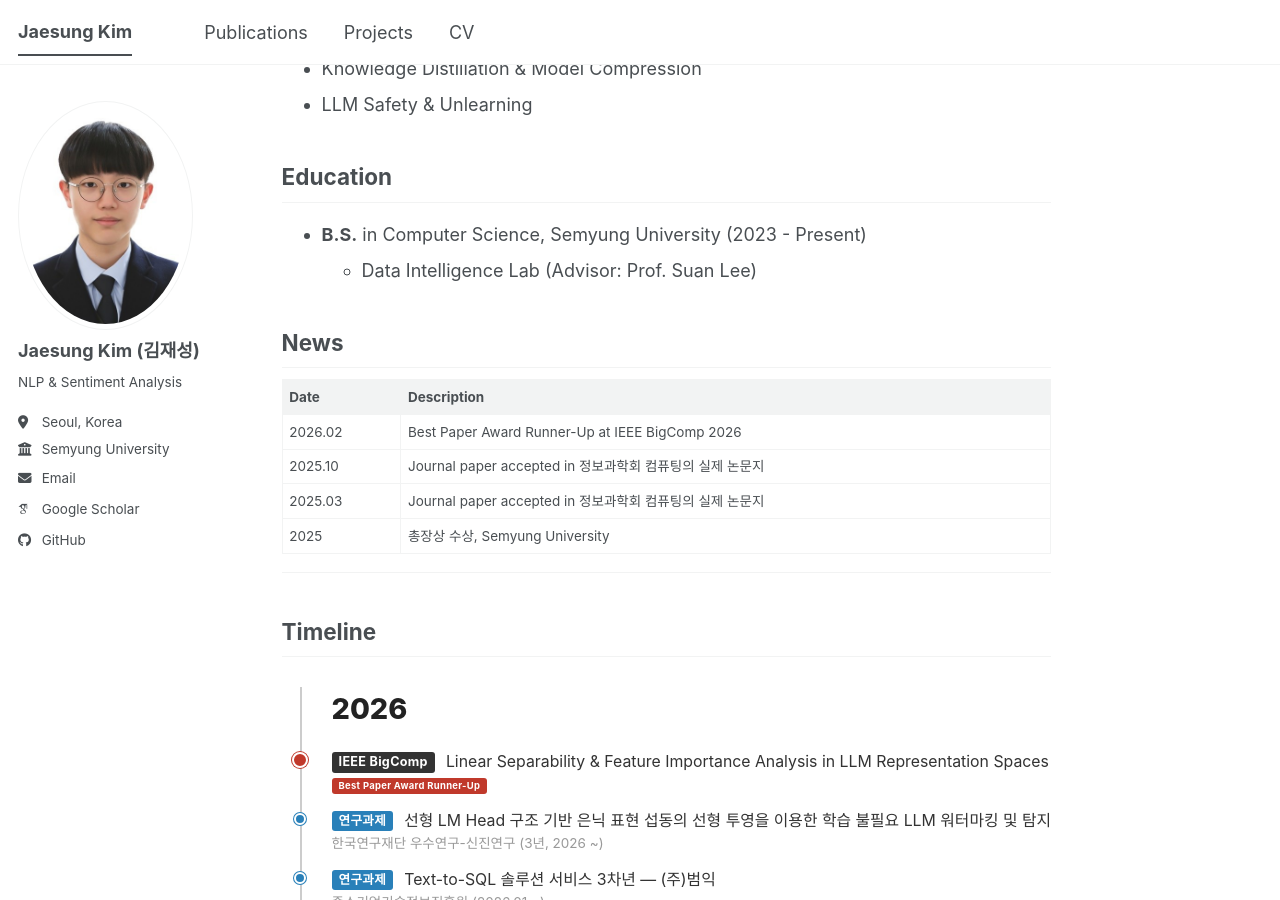
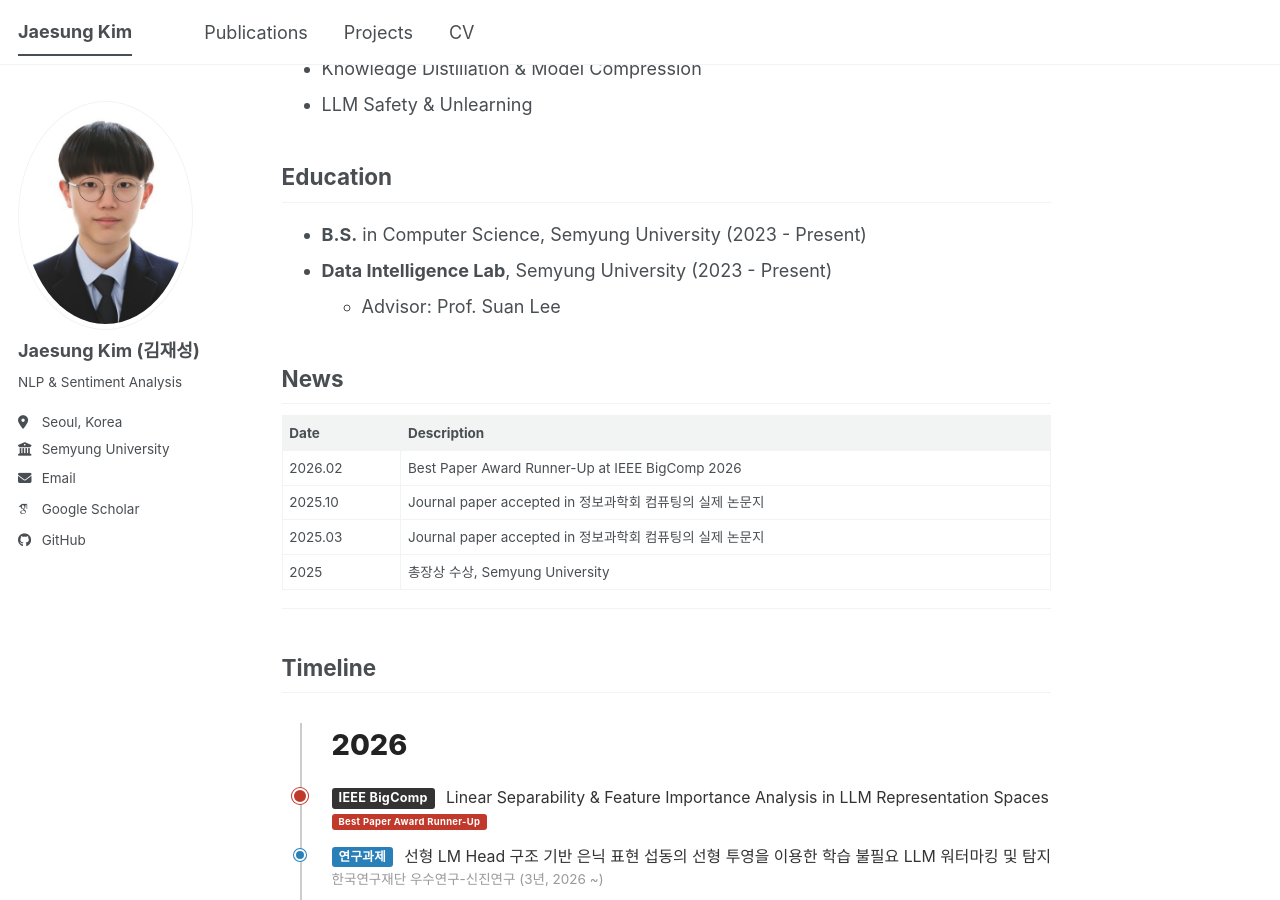
Before and after one commit to thisiskorea/CV, a Jekyll site: the page built from _pages/about.md, in a window 1280 px wide and 900 px high, scrolled down 316 px. Built offline with Jekyll 4.4.1, drawn with Linux system fonts in a browser that asks for light colours; some web fonts are replaced; a script bundle is joined from its source files by our own code; library files that are not in the unit come from our copies.

Commit message:
Separate DILab as independent entry in Education
https://claude.ai/code/session_01CU9SVkWVuVsgHzfbJU88mX

```diff
--- a/_pages/about.md
+++ b/_pages/about.md
@@ -19,7 +19,8 @@ Welcome! I am an undergraduate researcher at **Semyung University**, Department
 ## Education
 
 - **B.S.** in Computer Science, Semyung University (2023 - Present)
-  - Data Intelligence Lab (Advisor: Prof. Suan Lee)
+- **Data Intelligence Lab**, Semyung University (2023 - Present)
+  - Advisor: Prof. Suan Lee
 
 ## News
 
```
Also changed, not shown: _pages/cv.md (+2 -1 lines).
